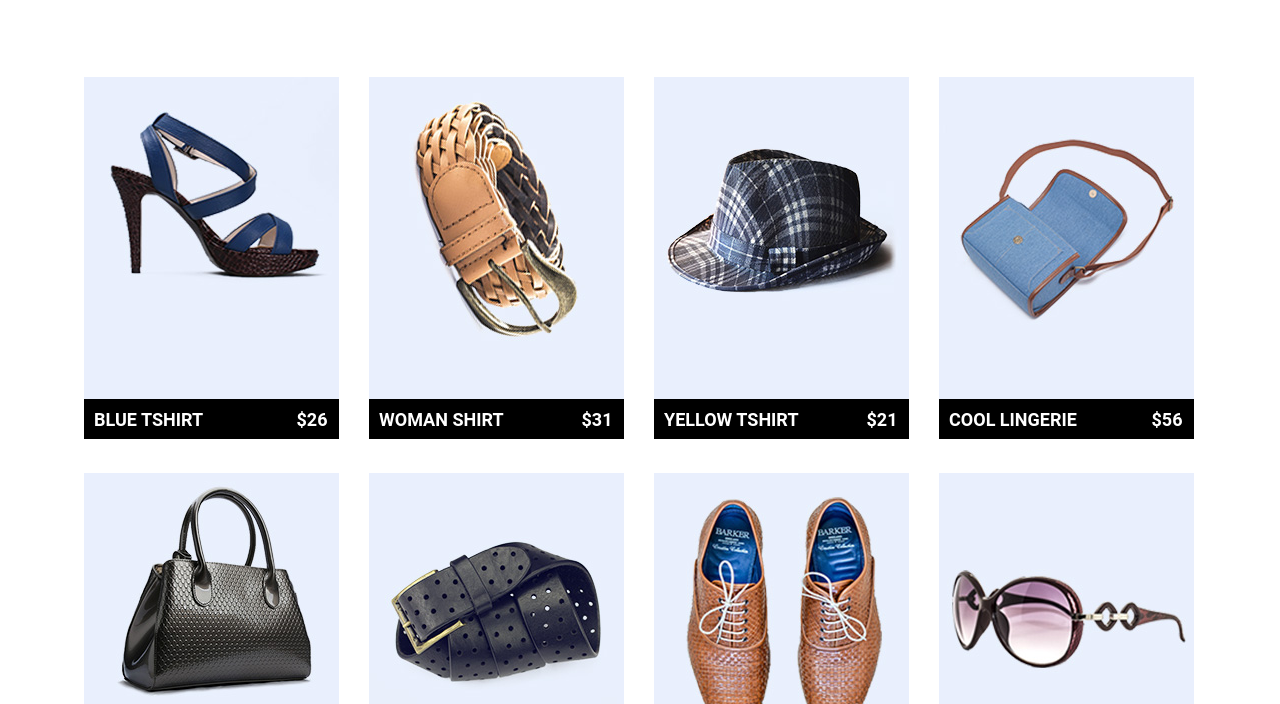
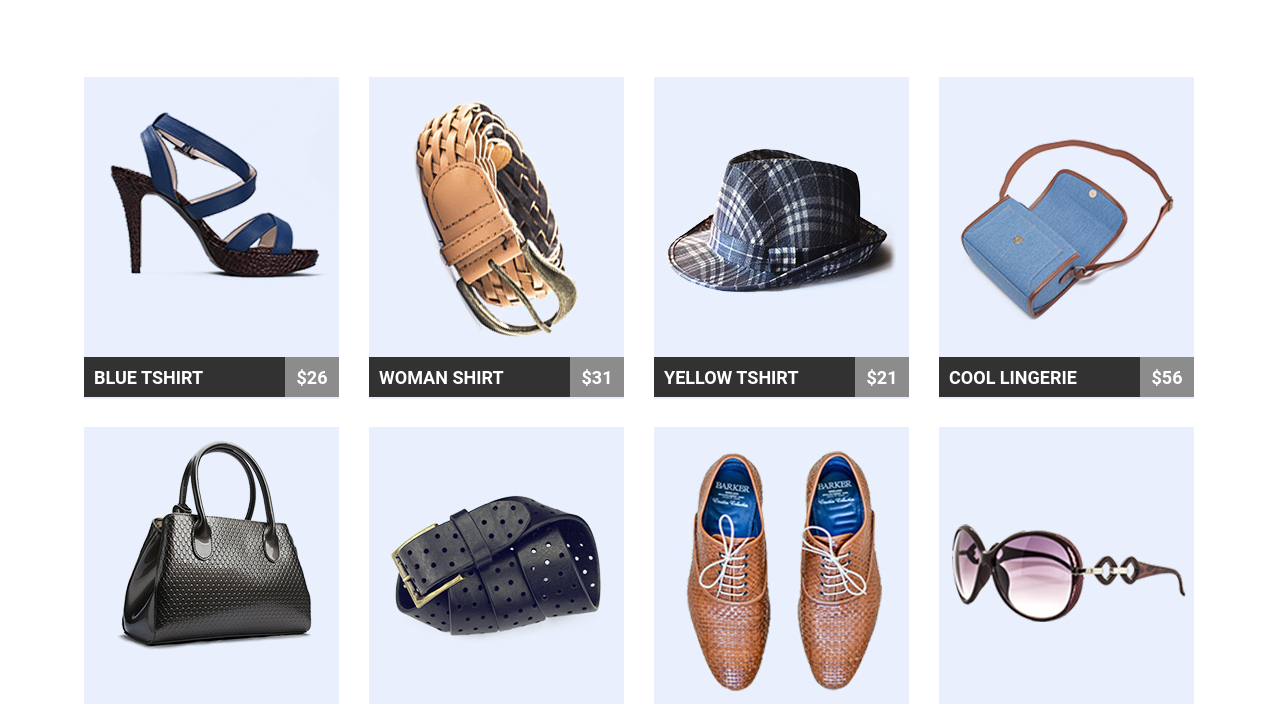
Before and after one commit to Tetiana-Khotuntseva/goit-fe-course, a plain HTML site: page html-css/module-04/index.html in a window 1280 px wide. Shown: the part 247-951 px from the top of the page. Drawn offline with nearby package versions, Linux system fonts and the light colour scheme.

Commit message:
fixed hover cards

```diff
--- a/html-css/module-04/css/style.css
+++ b/html-css/module-04/css/style.css
@@ -95,7 +95,7 @@ h1::first-letter {
 
 
 .products {
-    display: block;
+    /* display: block; */
     margin: 0 auto;
     padding: 0;
     list-style: none;
@@ -108,8 +108,12 @@ h1::first-letter {
 
 .products-iteam {
     float: left;
+    width: 255px;
+    height: 320px;
     margin-right: 30px;
     margin-bottom: 30px;
+    position: relative;
+    list-style: none;
 
 }
 
@@ -121,63 +125,52 @@ h1::first-letter {
     margin-bottom: 0;
 }
 
-.item-card {
-    margin: 0 auto;
-    padding: 0;
-    width: 255px;
-    height: 280px;
-    display: table;
-    margin: 0 auto;
-}
 
 .item-characteristic {
-    display: inline-block;
+    position: absolute;
+    bottom: 0;
+    /* margin: 0 auto; */
     font-family: "Roboto", sans-serif;
     text-transform: uppercase;
     line-height: 32px;
     font-size: 18px;
     color: #fff;
     font-weight: bold;
-    background-color: rgb(0, 0, 0);
-
 
 }
 
-/* "никак не получается добиться нужного подсвечивания :( если обращаться, непосредственно к li" */
-.item-card a:hover,
-.item-card a:focus {
-    background-color: rgb(26, 188, 156);
-}
-
-/* .item-name:hover,
-.item-name:focus {
-    background-color: rgb(26, 188, 156);
-}
-
-.item-price:hover,
-.item-price:hover {
-    background-color: rgba(26, 188, 156, 0.44);
-} */
-
-
-.item-name {
+div .item-name {
     float: left;
+    margin: 0;
     width: 201px;
     height: 40px;
     padding-top: 5px;
     padding-left: 10px;
+    padding-right: 10px;
+    background-color: #323232;
 }
 
-.item-price {
+div .item-price {
     float: right;
+    margin: 0;
     width: 54px;
     height: 40px;
     padding-top: 5px;
     text-align: center;
-    color: #fff;
-    background-color: rgba(0, 0, 0, 0.44);
+    background-color: #8c8c8c;
 }
 
+.products li:hover .item-name {
+    background-color: #1abc9c;
+}
+
+.products li:hover .item-price {
+    background-color: #7fd9c7;
+}
+
+.products-iteam {
+    cursor: pointer;
+}
 
 .section-name {
     display: block;
--- a/html-css/module-04/index.html
+++ b/html-css/module-04/index.html
@@ -30,98 +30,91 @@
     <main class="wrapper">
         <section class="gallery clearfix">
             <h2 class="section-name">featured products</h2>
+
             <ul class="products clearfix">
                 <li class="products-iteam">
-                    <article class="item-card">
-                        <a href="#">
-                            <img src="./img/Rectangle 1.jpg" alt="shoe" width="255" height="280">
+
+                    <img class="item-card-image" src="./img/Rectangle 1.jpg" alt="shoe" width="255" height="320">
                     <div class="item-characteristic">
                         <span class="item-name">Blue Tshirt</span>
                         <span class="item-price">&#36;26</span>
                     </div>
-                        </a>
-                    </article>
+
                 </li>
                 <li class="products-iteam">
-                    <article class="item-card">
-                        <a href="#">
-                            <img src="./img/Rectangle 2.jpg" alt="shoe" width="255" height="280">
+
+                    <img class="item-card-image" src="./img/Rectangle 2.jpg" alt="shoe" width="255" height="320">
                     <div class="item-characteristic">
                         <span class="item-name">WOMAN shirt</span>
                         <span class="item-price">&#36;31</span>
                     </div>
-                        </a>
-                    </article>
+
+
                 </li>
                 <li class="products-iteam">
-                    <article class="item-card">
-                        <a href="#">
-                            <img src="./img/Rectangle 3.jpg" alt="shoe" width="255" height="280">
+
+                    <img class="item-card-image" src="./img/Rectangle 3.jpg" alt="shoe" width="255" height="320">
                     <div class="item-characteristic">
                         <span class="item-name">YELLOW Tshirt</span>
                         <span class="item-price">&#36;21</span>
                     </div>
-                        </a>
-                    </article>
+
+
                 </li>
 
                 <li class="products-iteam">
-                    <article class="item-card">
-                        <a href="#">
-                            <img src="./img/Rectangle 4.jpg" alt="shoe" width="255" height="280">
+
+                    <img class="item-card-image" src="./img/Rectangle 4.jpg" alt="shoe" width="255" height="320">
                     <div class="item-characteristic">
                         <span class="item-name">Cool lingerie</span>
                         <span class="item-price">&#36;56</span>
                     </div>
-                        </a>
-                    </article>
+
+
                 </li>
 
                 <li class="products-iteam">
-                    <article class="item-card">
-                        <a href="#">
-                            <img src="./img/Rectangle 5.jpg" alt="shoe" width="255" height="280">
+
+                    <img class="item-card-image" src="./img/Rectangle 5.jpg" alt="shoe" width="255" height="320">
                     <div class="item-characteristic">
                         <span class="item-name">Blue Tshirt</span>
                         <span class="item-price">&#36;26</span>
                     </div>
-                        </a>
-                    </article>
+
+
                 </li>
 
                 <li class="products-iteam">
-                    <article class="item-card">
-                        <a href="#">
-                            <img src="./img/Rectangle 6.jpg" alt="shoe" width="255" height="280">
+
+                    <img class="item-card-image" src="./img/Rectangle 6.jpg" alt="shoe" width="255" height="320">
                     <div class="item-characteristic">
                         <span class="item-name">WOMAN shirt</span>
                         <span class="item-price">&#36;31</span>
                     </div>
-                        </a>
-                    </article>
+
+
                 </li>
 
                 <li class="products-iteam">
-                    <article class="item-card">
-                        <a href="#">
-                            <img src="./img/Rectangle 7.jpg" alt="shoe" width="255" height="280">
+
+                    <img class="item-card-image" src="./img/Rectangle 7.jpg" alt="shoe" width="255" height="320">
                     <div class="item-characteristic">
                         <span class="item-name">YELLOW Tshirt</span>
                         <span class="item-price">&#36;21</span>
                     </div>
-                        </a>
-                    </article>
+
+
                 </li>
                 <li class="products-iteam">
-                    <article class="item-card">
-                        <a href="#">
-                            <img src="./img/Rectangle 8.jpg" alt="shoe" width="255" height="280">
+
+
+                    <img class="item-card-image" src="./img/Rectangle 8.jpg" alt="shoe" width="255" height="320">
                     <div class="item-characteristic">
                         <span class="item-name">Cool lingerie</span>
                         <span class="item-price">&#36;56</span>
                     </div>
-                        </a>
-                    </article>
+
+
                 </li>
             </ul>
         </section>
```
Lines whose indentation alone changed are shown as unchanged.
